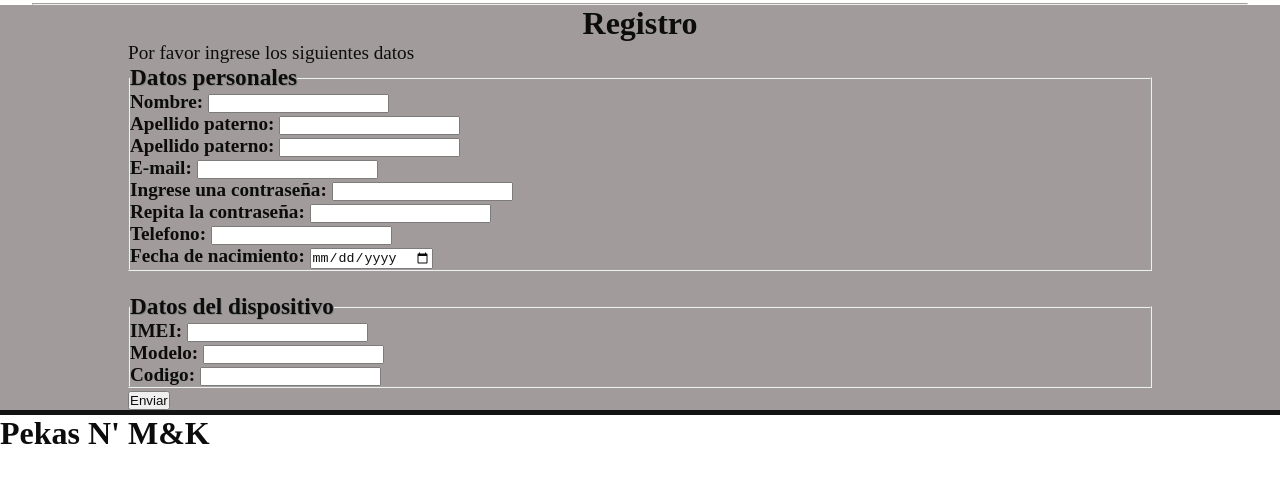
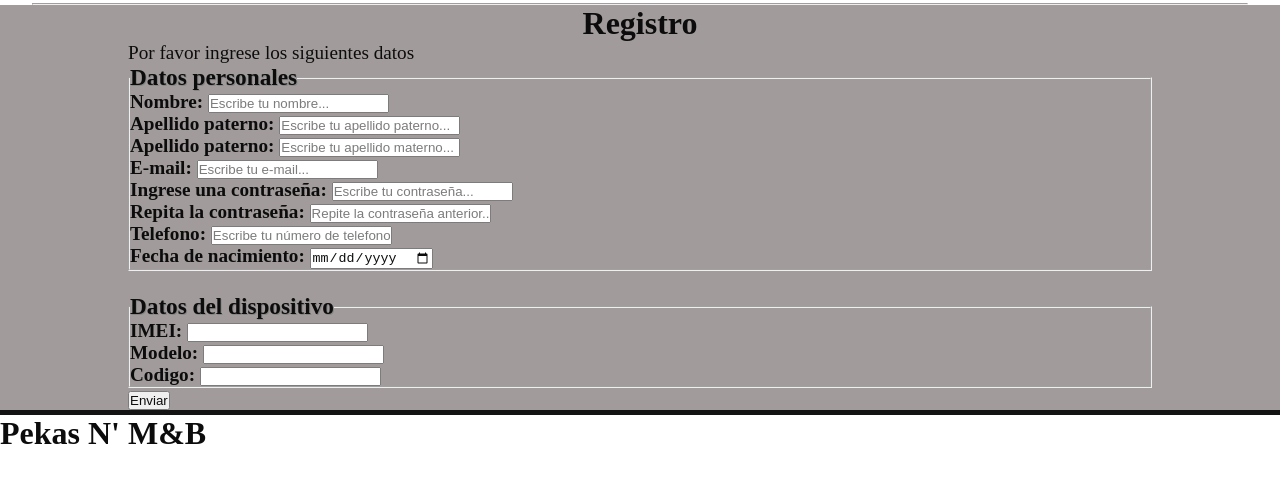
Before and after one commit to miguelrohdez/Web, a plain HTML site: page Recordando/registro.html in a window 1280 px wide. Shown: the part 77-560 px from the top of the page. Drawn offline with Linux system fonts and the light colour scheme.

Commit message:
registro avance

```diff
--- a/Recordando/registro.html
+++ b/Recordando/registro.html
@@ -54,21 +54,21 @@
 			<fieldset>
 				<legend class="titulo-form">Datos personales</legend>
 					<label class="text-label" for="nombre">Nombre: </label>
-					<input type="text"><br>
+					<input type="text" placeholder="Escribe tu nombre..."><br>
 					<label class="text-label" for="apaterno">Apellido paterno:</label>
-					<input type="text"><br>
+					<input type="text" placeholder="Escribe tu apellido paterno..."><br>
 					<label class="text-label" for="amaterno">Apellido paterno:</label>
-					<input type="text"><br>
+					<input type="text" placeholder="Escribe tu apellido materno..."><br>
 					<label class="text-label" for="email"> E-mail: </label>
-					<input type="email"><br>
+					<input type="email" placeholder="Escribe tu e-mail..."><br>
 					<label class="text-label" for="password"> Ingrese una contraseña: </label>
-					<input type="password"><br>
+					<input type="password" placeholder="Escribe tu contraseña..."><br>
 					<label class="text-label" for="password-confirm"> Repita la contraseña: </label>
-					<input type="password"><br>
+					<input type="password" placeholder="Repite la contraseña anterior..."><br>
 					<label class="text-label" for="telefono">Telefono: </label>
-					<input type="tel"><br>
+					<input type="tel" placeholder="Escribe tu número de telefono"><br>
 					<label class="text-label" for="edad">Fecha de nacimiento: </label>
-					<input type="date"><br>
+					<input type="date" placeholder="Escribe tu fecha de nacimiento..."><br>
 				</fieldset>
 			</form>
 			<br>
@@ -88,7 +88,7 @@
 		<div class="clear"></div>
 	</div>
 	<footer>
-		<h1 class="text-footer">Pekas N' M&K</h1>
+		<h1 class="text-footer">Pekas N' M&B</h1>
 	</footer>
 </body>
 
```
